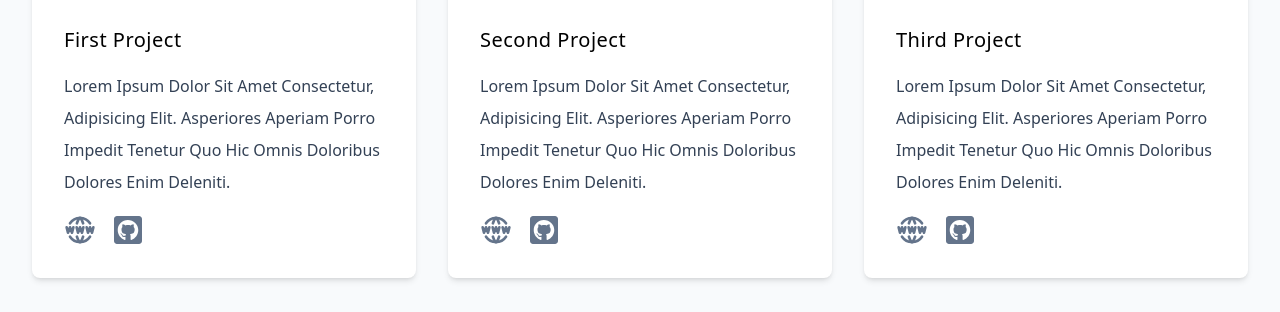
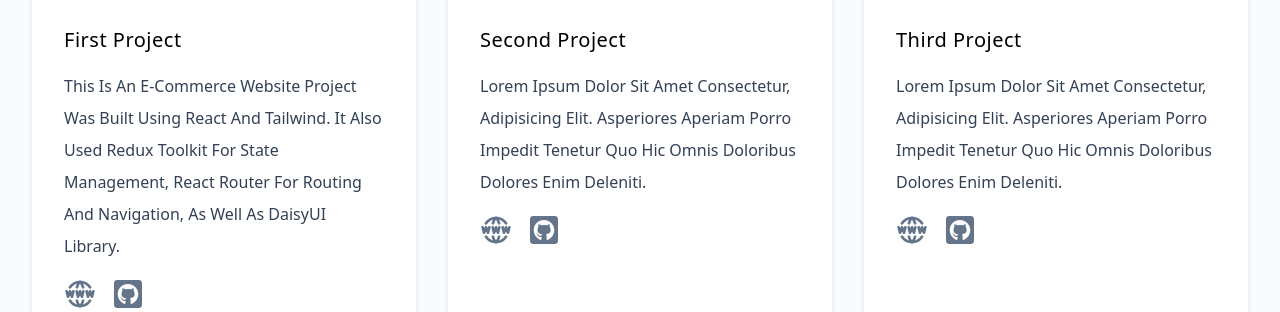
Before and after one commit to omarologyy/Web-dev-portfolio, a React (Vite) app: page / in a window 1280 px wide. Shown: the part 2116-2428 px from the top of the page. Built offline with nearby package versions, Linux system fonts and the light colour scheme.

Commit message:
I added an image folder

```diff
--- a/src/data.jsx
+++ b/src/data.jsx
@@ -1,5 +1,6 @@
 import { nanoid } from 'nanoid'
 import { FaHtml5, FaJs, FaReact } from 'react-icons/fa'
+import img1 from './images/img1'
 
 export const links = [
   { id: nanoid(), href: '#home', text: 'home' },
@@ -36,7 +37,7 @@ export const projects = [
     url: 'https://e-commerce-opal-mu-92.vercel.app/',
     github: 'https://github.com/omarologyy/E-commerce',
     title: 'first project',
-    text: 'Lorem ipsum dolor sit amet consectetur, adipisicing elit. Asperiores aperiam porro impedit tenetur quo hic omnis doloribus dolores enim deleniti.',
+    text: 'This is an E-commerce website  project was built using React and Tailwind. It also used Redux toolkit for state management, React router for routing and navigation, as well as daisyUI library.',
   },
   {
     id: nanoid(),
```
Also changed, not shown: src/images/img1.jpg (added).
